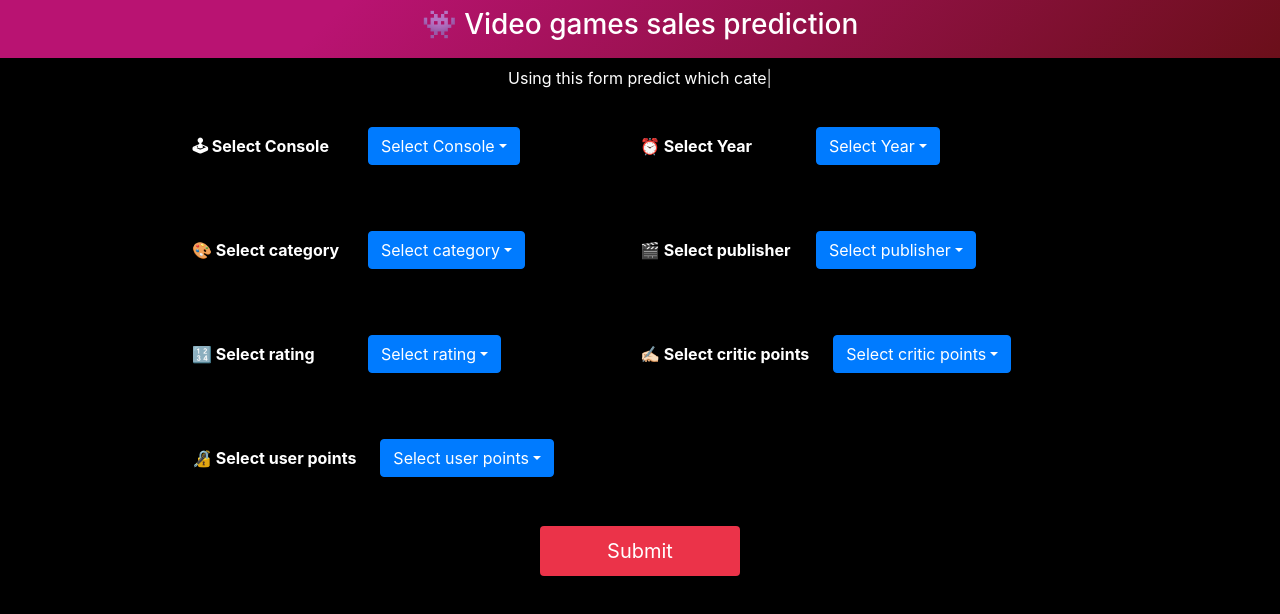
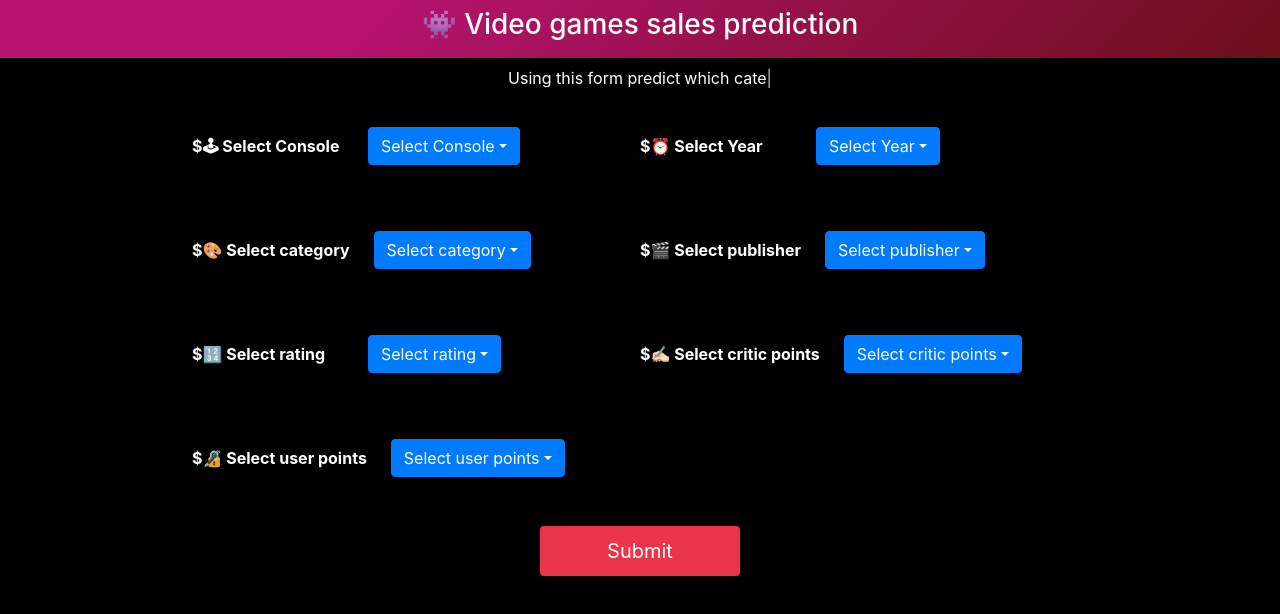
Before and after one commit to saurabhnative/video-salesprediction-frontend, a React (Create React App) app: page / in a window 1280 px wide. Shown: the top 614 px of the page. Built offline with nearby package versions, Linux system fonts and the light colour scheme.

Commit message:
accessibility warnings handled

```diff
--- a/src/App.js
+++ b/src/App.js
@@ -36,7 +36,7 @@ function App() {
   return (
     <div className="App">
       <nav className="navbar navbar-dark justify-content-center">
-        <center><h3>👾 Video games sales prediction</h3></center>
+        <center><h3><span role="img" aria-label="game">👾</span> Video games sales prediction</h3></center>
       </nav>
       <TypingTextComponent />
       <div className="container d-flex justify-content-center align-items-center flex-column">
--- a/src/components/ConsoleSelection.js
+++ b/src/components/ConsoleSelection.js
@@ -24,7 +24,7 @@ function OptionSelection({itemKey, setOptionInObject}) {
     return(
         <div className="d-flex justify-content-start align-items-center mt-2 selection-item">
             <div className="option-label">
-            <b>{`${icon} ${title}`}</b>
+            <b><span role="img" aria-label="label-icon">${icon}</span>{` ${title}`}</b>
             </div>
             <div className="dropdown ml-4">
             <button className="btn btn-primary dropdown-toggle" type="button" id="dropdownMenuButton" data-toggle="dropdown" aria-haspopup="true" aria-expanded="false">
```
